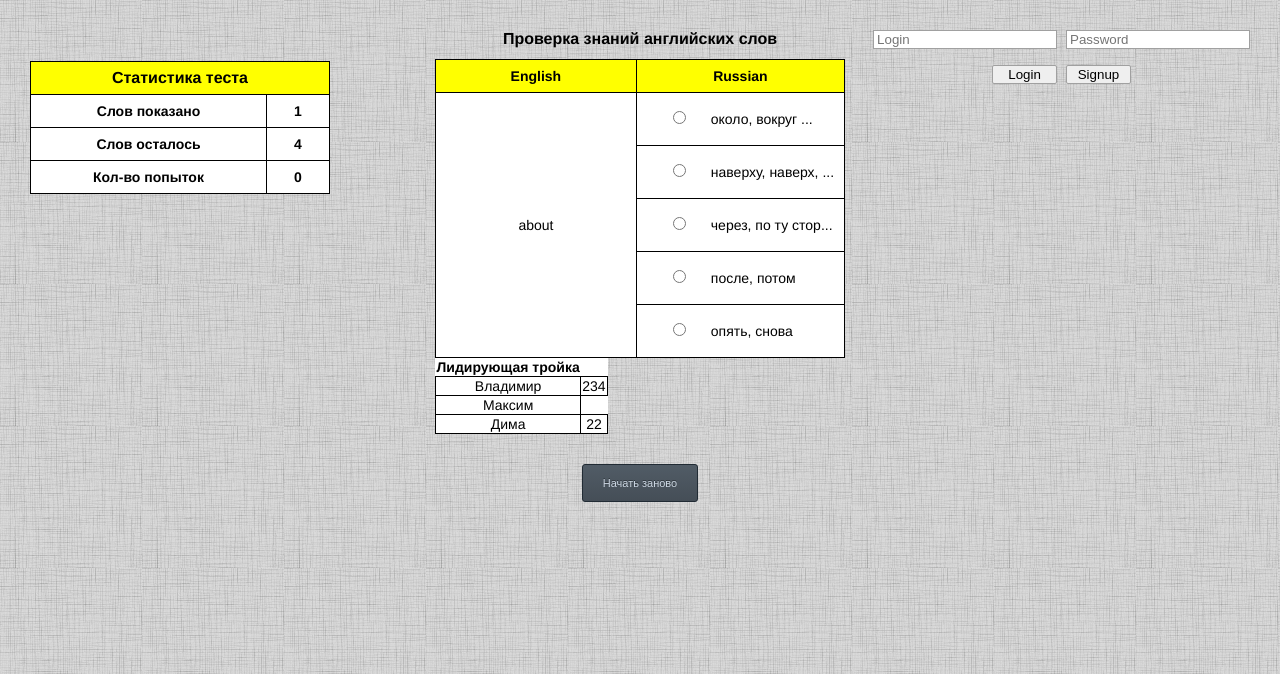
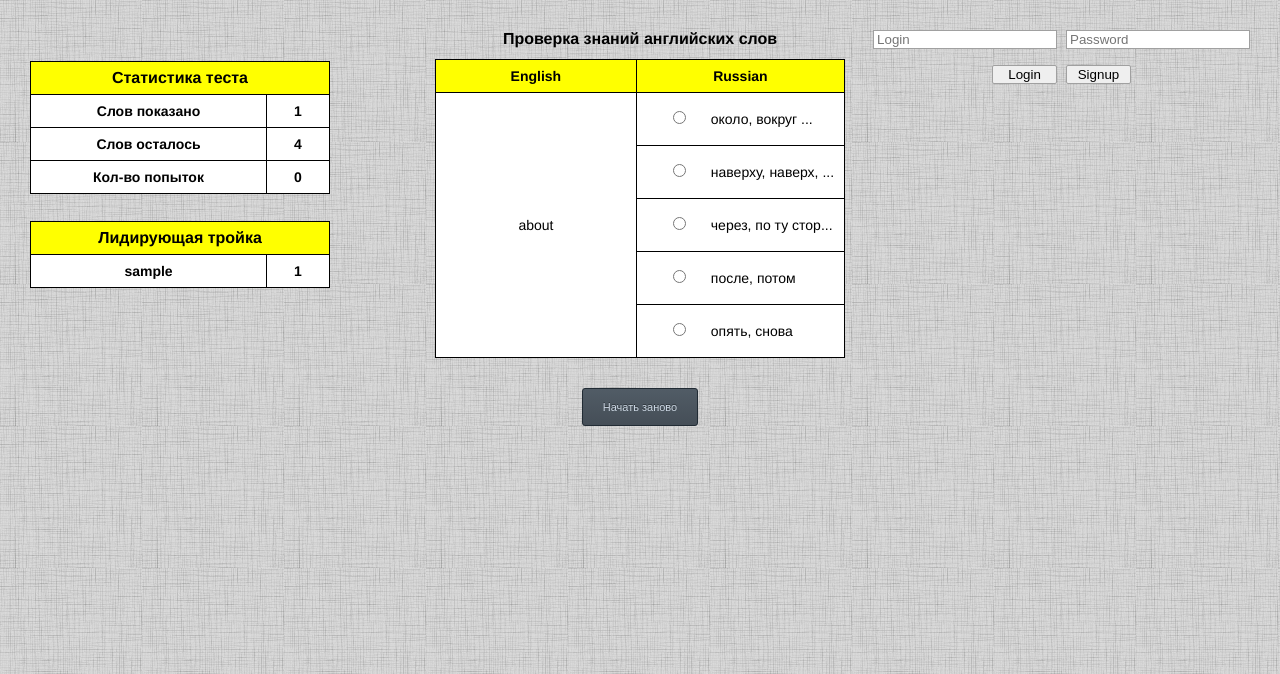
Before and after one commit to PriymakVl/test_english_2, a PHP site: page /engl/ in a window 1280 px wide. Shown: the top 674 px of the page. Run offline with PHP 8.4, Linux system fonts and the light colour scheme; data comes from the database, SQL or seed files in the repository; tables that the repository leaves empty or names only in its code hold one stand-in row (values such as "Sample post"); data that the repository does not hold is empty.

Commit message:
add info leaders

```diff
--- a/css/style.css
+++ b/css/style.css
@@ -195,3 +195,29 @@ table td {
 .user-info td:nth-child(2) {
     width: 100px;
 }
+
+.users-leaders {
+    width: 300px;
+    position: fixed;
+    top: 221px;
+    left: 30px;
+}
+
+.users-leaders th {
+    font-weight: bold;
+    font-size: 16px;
+    height: 30px;
+    background: yellow;
+    border:1px solid #000;
+
+}
+
+.users-leaders td {
+    height: 30px;
+    text-align: center;
+    font-weight: bold;
+}
+
+.users-leaders td:nth-child(2) {
+    width: 60px;
+}
--- a/index.php
+++ b/index.php
@@ -1,6 +1,7 @@
 <?php
 
 require_once 'models/model_words.php';
+require_once 'models/model_users.php';
 require_once 'lib.php';
 
 $user_display = null;
@@ -39,5 +40,7 @@ $show_words = isset($_GET['show']) ? $_GET['show'] + 1 : 1;
 $remain_words = $length_test - $show_words;
 $num_answers = isset($_GET['answers']) ? $_GET['answers'] : 0;
 
+$leaders = getLeaders($pdo);
+
 
 require_once 'view/main_view.php';
--- a/models/model_users.php
+++ b/models/model_users.php
@@ -23,3 +23,8 @@ function setUser($login, $pass, $pdo) {
     $stmt = $pdo->prepare("INSERT INTO `users` SET `login` = :login, `pass` = :pass");
     return $stmt->execute(array(':login' => $login, ':pass' => $pass));
 }
+
+function getLeaders ($pdo) {
+    $stmt = $pdo->query("SELECT `login`, `count_test` FROM `users` ORDER BY `count_test` DESC LIMIT 3");
+    return $stmt->fetchAll();
+}
--- a/view/main_view.php
+++ b/view/main_view.php
@@ -63,22 +63,15 @@
         </table>
         <a href="#" onclick="return false" id="logout">Выйти</a>
     </div>
-    <table class="users_leaders">
+    <table class="users-leaders">
         <tr>
-            <th>Лидирующая тройка</th>
+            <th colspan="2">Лидирующая тройка</th>
         </tr>
-        <tr>
-            <td>Владимир</td>
-            <td>234</td>
-        </tr>
-        <tr>
-            <td>Максим</td>
-            <td145></td145>
-        </tr>
-        <tr>
-            <td>Дима</td>
-            <td>22</td>
-        </tr>
+        <?php
+            if(isset($leaders[0])) echo "<tr><td>{$leaders[0]['login']}</td><td>{$leaders[0]['count_test']}</td></tr>";
+            if(isset($leaders[1])) echo "<tr><td>{$leaders[1]['login']}</td><td>{$leaders[1]['count_test']}</td></tr>";
+            if(isset($leaders[2])) echo "<tr><td>{$leaders[2]['login']}</td><td>{$leaders[2]['count_test']}</td></tr>";
+        ?>
     </table>
     <div class="auth-form" <?php if($user) echo 'style="display:none"'?>>
         <span class="error-auth"><?=$error_auth?></span>
```
